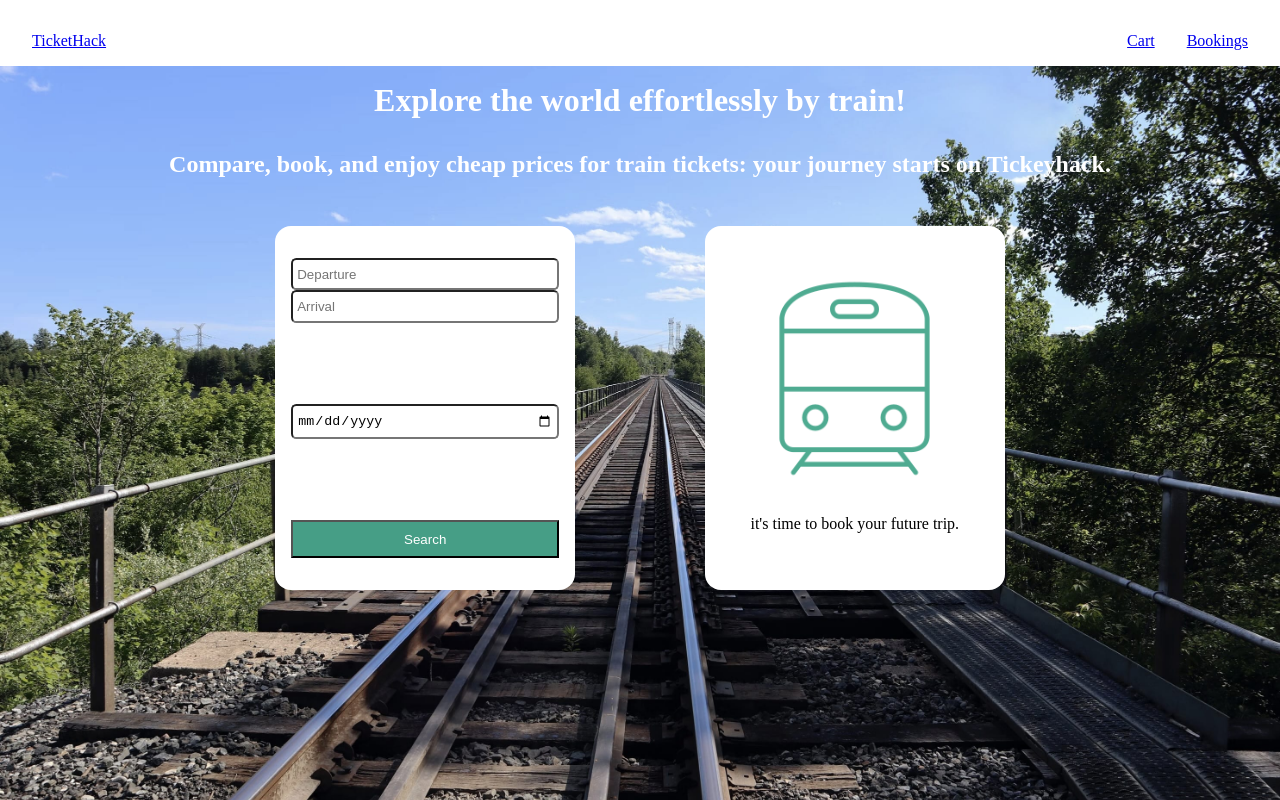
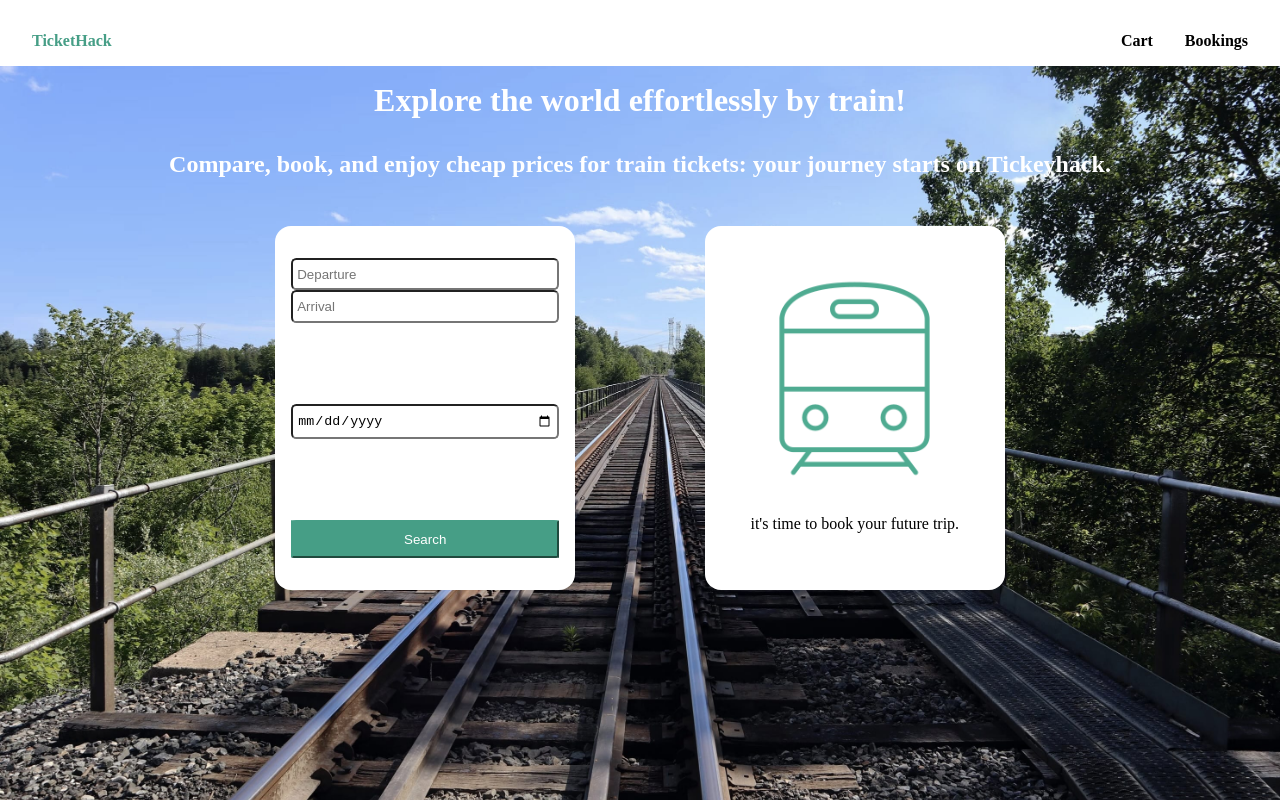
Before and after one commit to coderensemble/tickethack-frontend, a plain HTML site: page index.html in a window 1280 px wide. Drawn offline with Linux system fonts and the light colour scheme.

Commit message:
next commit

```diff
--- a/index.html
+++ b/index.html
@@ -9,7 +9,7 @@
     <body>
         <div id="container">
             <header>
-                <div><a href="./">TicketHack</a></div>
+                <div id="title"><a href="./">TicketHack</a></div>
                 <ul>
                     <li><a href="cart.htm">Cart</a></li>
                     <li><a href="bookings.htm">Bookings</a></li>
--- a/style.css
+++ b/style.css
@@ -78,6 +78,8 @@ button#search {
     padding: 0.7em 0;
     color: white;
     background-color: #469e86;
+    border-radius: 2%;
+    border-color: #469e86;
 }
 #trips-container {
     grid-row: 1 / span 1;
@@ -162,3 +164,15 @@ button#search {
     border-top: 2px solid #469e86;
     border-radius: 0 0 1em 1em;
 }
+
+header a {
+    color: #469e86;
+    text-decoration: none;
+    font-weight: bold;
+}
+
+header ul li a {
+    text-decoration: none;
+    color: black;
+    font-weight: bold;
+}
```
Also changed, not shown: bookings.js (+9 -24 lines).
